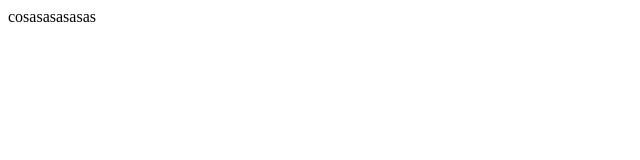
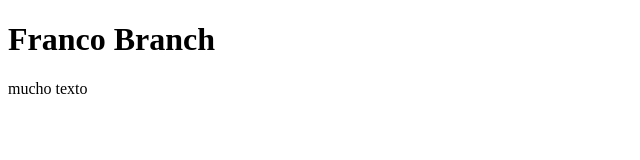
Before and after one commit to francoZuniga32/pruebasContribucion, a plain HTML site: page index.html in a window 1280 px wide. Shown: the whole page, without its empty margins (0-640 px from the left). Drawn offline with Linux system fonts and the light colour scheme.

Commit message:
d0808h1956

```diff
--- a/index.html
+++ b/index.html
@@ -6,6 +6,7 @@
     <title>Document</title>
 </head>
 <body>
-    cosasasasasas
+    <h1>Franco Branch</h1>
+    mucho texto
 </body>
 </html>
```
